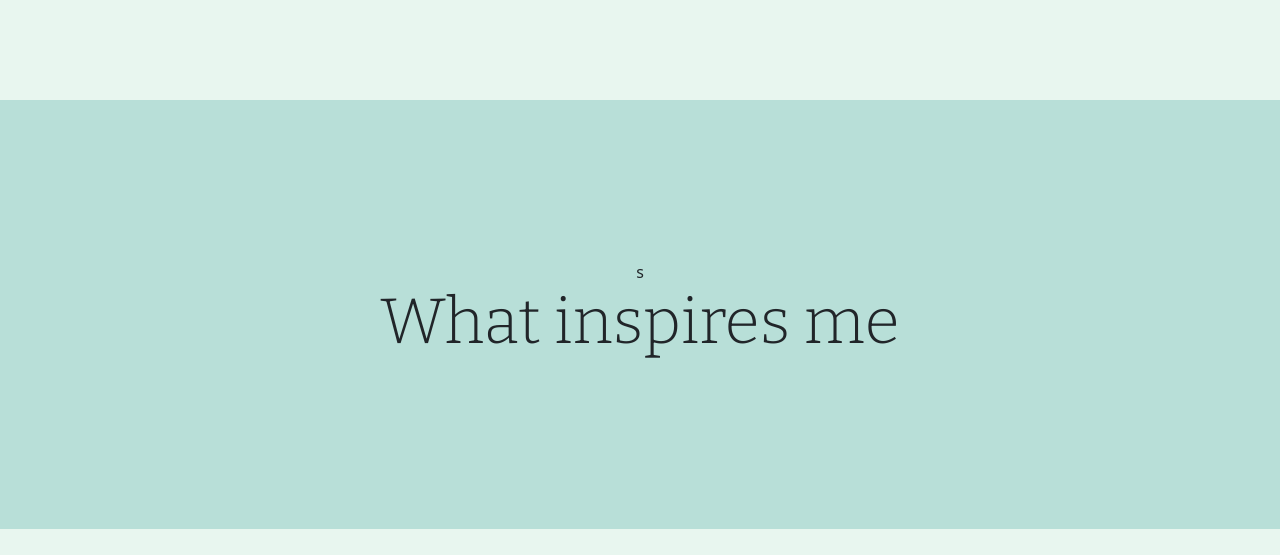
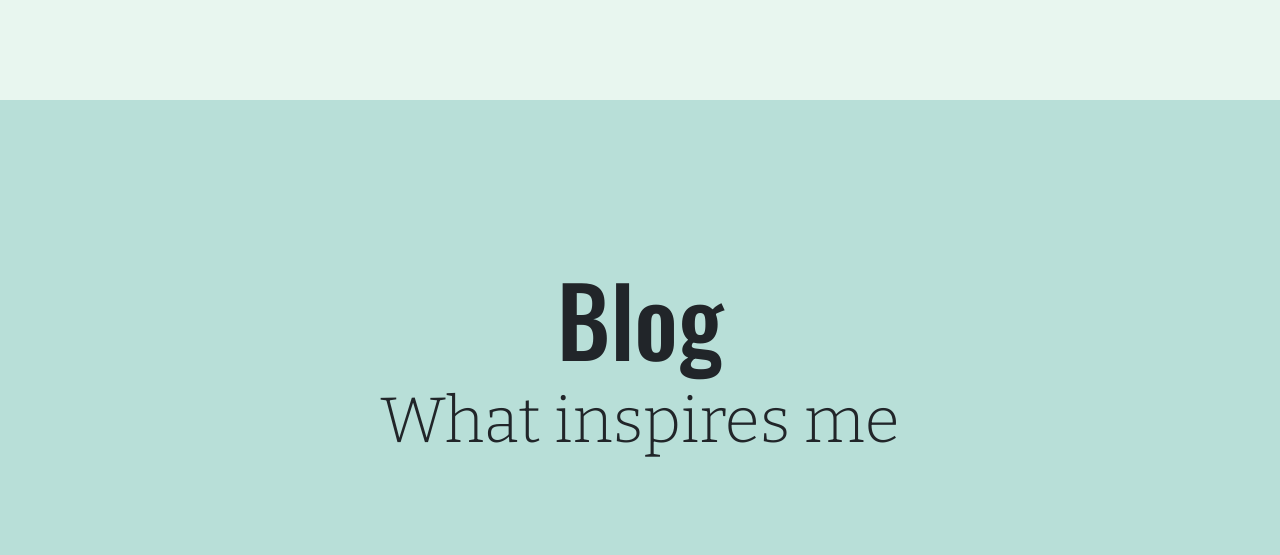
Before and after one commit to OlgaMilemis/week5-aboutPage, a plain HTML site: page blog.html in a window 1280 px wide. Shown: the top 555 px of the page. Drawn offline with nearby package versions, Linux system fonts and the light colour scheme.

Commit message:
Updated h1 and h2 blog.html

```diff
--- a/blog.html
+++ b/blog.html
@@ -31,7 +31,8 @@
   </head>
   <body>
     <div class="pageHero">
-s      <h2 class="text-center">What inspires me</h2>
+      <h1>Blog</h1>
+      <h2 class="text-center">What inspires me</h2>
     </div>
 
     <div class="container mt-5">
```
